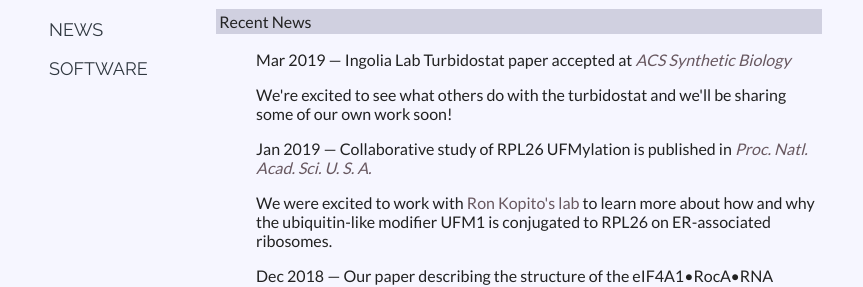
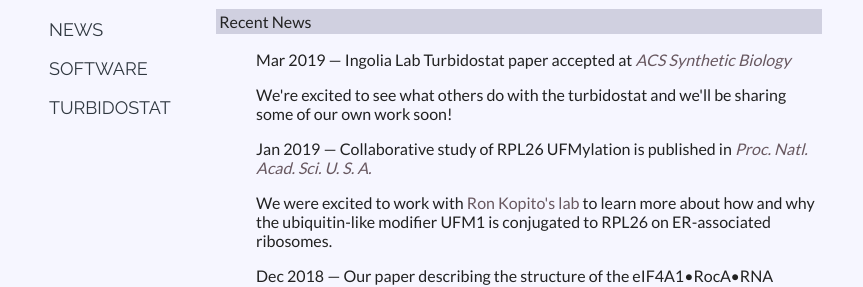
Before and after one commit to ingolia-lab/lab-web-page, a Jekyll site: the page built from src/index.html, in a window 1280 px wide. Shown: the part 252-539 px from the top of the page, without its empty margins (208-1071 px from the left). Built offline with Jekyll 4.4.1, drawn with Linux system fonts in a browser that asks for light colours.

Commit message:
Added turbidostat link on navigation bar

```diff
--- a/src/_layouts/default.html
+++ b/src/_layouts/default.html
@@ -31,6 +31,7 @@
         <li><a href="http://scholar.google.com/citations?user=5LXPLI0AAAAJ&sortby=pubdate">PUBLICATIONS</a></li>
         <li><a href="/news.html">NEWS</a></li>
         <li><a href="/software.html">SOFTWARE</a></li>
+	<li><a href="https://ingolia-lab.github.io/turbidostat">TURBIDOSTAT</a></li>
       </ul>
     </div>
 
```
Also changed, not shown: 1 other file.
